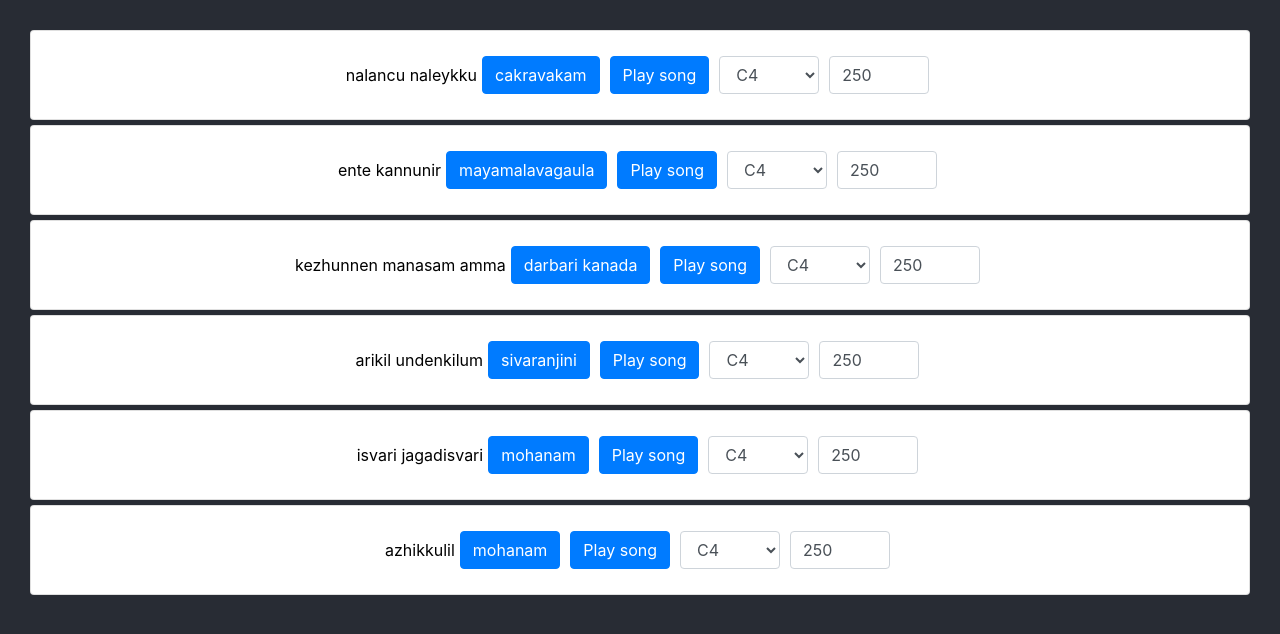
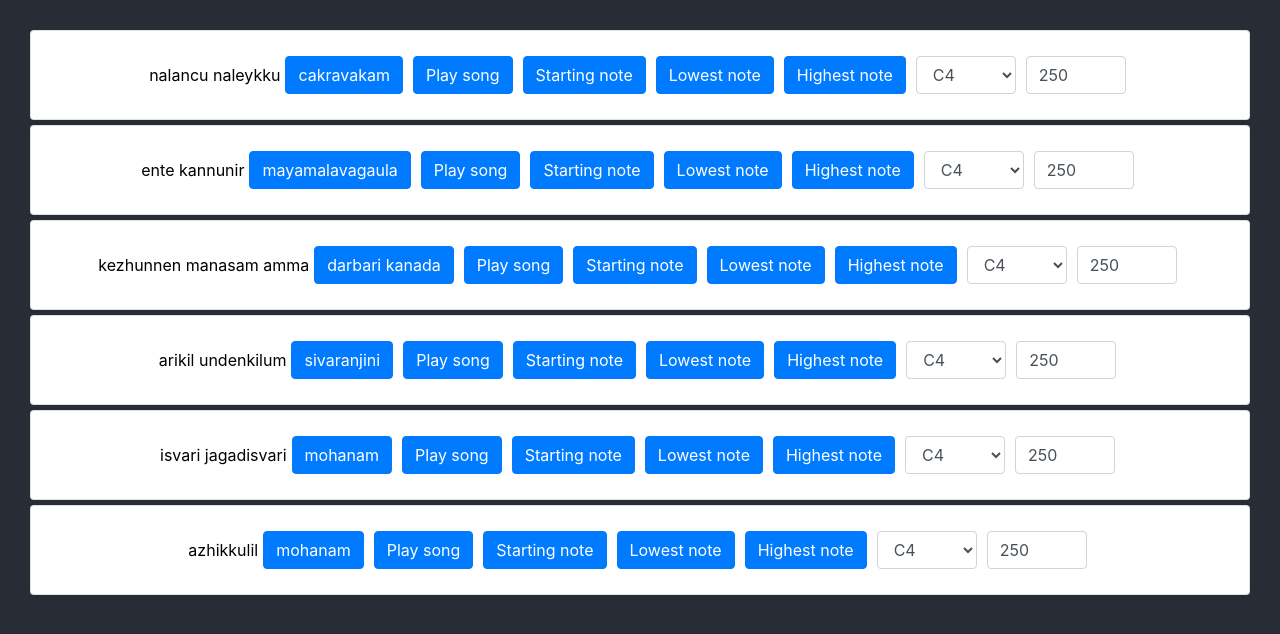
Before and after one commit to arunganesan/music-machine, a React (Create React App) app in the folder raga-player/: page / in a window 1280 px wide. Shown: the top 634 px of the page. Built offline with nearby package versions, Linux system fonts and the light colour scheme; the HTML template or start-up script is replaced by a standard one.

Commit message:
wowwww added lowest and highest notes

```diff
--- a/raga-player/src/App.css
+++ b/raga-player/src/App.css
@@ -27,7 +27,6 @@
 .song-card {
   margin: 5px;
   padding: 0px;
-  /* width: 500px; */
 }
 
 
--- a/raga-player/src/App.tsx
+++ b/raga-player/src/App.tsx
@@ -13,6 +13,10 @@ import { setConstantValue } from 'typescript';
 
 type ShrutiMap = { [key: string]: number };
 type TempoMap = { [key: string]: number };
+type SemitoneAndDuration = {
+  semitone: number,
+  duration: number,
+};
 
 function sleep(ms: number) {
   return new Promise(resolve => setTimeout(resolve, ms));
@@ -20,11 +24,11 @@ function sleep(ms: number) {
 
 async function playRaga(ragaName: string, shruti: number, speed: number) {
   const notes = _.join(RAGAS[ragaName], ' ').split(' ');
-  await playNotes(notes, shruti, speed, {});
+  const semitonesAndDuration = getSemitoneAndDuration(notes, shruti, speed, {});
+  await playSemitonesAndDurations(semitonesAndDuration);
 }
 
-async function playSong(song: Song, shruti: number, speed: number) {
-  // Find the mapping from each note
+function getSemitonesAndDurationOfSong(song: Song, shruti: number, speed: number):  SemitoneAndDuration[] {
   const ragaNotes = _.join(RAGAS[song['raga']], ' ').split(' ');
   let mapping: { [key: string]: string } = {};
   ragaNotes.forEach(note => {
@@ -35,16 +39,45 @@ async function playSong(song: Song, shruti: number, speed: number) {
     }
   });
   const notes = _.join(song['notes'], ' ').split(' ');
-  await playNotes(notes, shruti, speed, mapping);
+  return getSemitoneAndDuration(notes, shruti, speed, mapping);
 }
 
-async function playNotes(
+async function playSong(song: Song, shruti: number, speed: number) {
+  const semitonesAndDuration = getSemitonesAndDurationOfSong(song, shruti, speed);
+  await playSemitonesAndDurations(semitonesAndDuration);
+}
+
+
+async function playStartingNote(song: Song, shruti: number) {
+  const semitonesAndDuration = getSemitonesAndDurationOfSong(song, shruti, 1000);
+  await playSemitonesAndDurations(semitonesAndDuration.slice(0, 1));
+}
+
+async function playLowestNote(song: Song, shruti: number) {
+  const semitonesAndDuration = getSemitonesAndDurationOfSong(song, shruti, 1000);
+  const lowest = _.minBy(semitonesAndDuration, semitoneAndDuration => semitoneAndDuration.semitone);
+  if (lowest !== undefined) {
+    await playSemitonesAndDurations([lowest]);
+  }
+}
+
+
+async function playHighestNote(song: Song, shruti: number) {
+  const semitonesAndDuration = getSemitonesAndDurationOfSong(song, shruti, 1000);
+  const lowest = _.maxBy(semitonesAndDuration, semitoneAndDuration => semitoneAndDuration.semitone);
+  if (lowest !== undefined) {
+    await playSemitonesAndDurations([lowest]);
+  }
+}
+
+
+function getSemitoneAndDuration(
   notes: string[],
   shruti: number,
   speed: number,
   mapping: { [key: string]: string }
-) {
-  const synth = new Tone.AMSynth().toMaster();
+): SemitoneAndDuration[] {
+  let semitoneAndDurations: SemitoneAndDuration[] = [];
 
   for (let i = 0; i < notes.length; i++) {
     let note = notes[i];
@@ -68,11 +101,26 @@ async function playNotes(
     }
 
     const mappednote = _.has(mapping, note) ? mapping[note] : note;
-    const semitone = NOTE_RAGA_MAP.indexOf(mappednote) + octave * 12;
+    const semitone = NOTE_RAGA_MAP.indexOf(mappednote) + octave * 12 + shruti;
+    semitoneAndDurations.push({
+      'semitone': semitone,
+      'duration': duration
+    });
+  }
+
+  return semitoneAndDurations;
+}
+
+async function playSemitonesAndDurations(
+  semitonesAndDuration: SemitoneAndDuration[]
+) {
+  // const semitonesAndDuration = getSemitoneAndDuration(notes, shruti, speed, mapping);
+  const synth = new Tone.AMSynth().toMaster();
+  for (let i = 0; i < semitonesAndDuration.length; i++) {
     // @ts-ignore
-    const frequency = Tone.Frequency('C4').transpose(shruti + semitone);
-    synth.triggerAttackRelease(frequency, duration);
-    await sleep(duration);
+    const frequency = Tone.Frequency('C4').transpose(semitonesAndDuration[i].semitone);
+    synth.triggerAttackRelease(frequency, semitonesAndDuration[i].duration);
+    await sleep(semitonesAndDuration[i].duration);
   }
   synth.triggerRelease();
 }
@@ -126,7 +174,7 @@ export default function App() {
                 <div className='song-title'>{song}</div>
 
                 <Button
-                onClick={async () =>
+                  onClick={async () =>
                     await playRaga(
                       SONGS[song]['raga'],
                       shrutiMap[song] ?? DEFAULT_SHRUTI,
@@ -142,6 +190,30 @@ export default function App() {
                       tempoMap[song] ?? DEFAULT_TEMPO)}>
                   Play song
                 </Button>
+
+                <Button
+                  onClick={async () => await playStartingNote(SONGS[song],
+                    shrutiMap[song] ?? DEFAULT_SHRUTI,)
+                  }>
+                  Starting note
+                </Button>
+
+
+                <Button
+                   onClick={async () => await playLowestNote(SONGS[song],
+                    shrutiMap[song] ?? DEFAULT_SHRUTI,)
+                  }>
+                  Lowest note
+                </Button>
+
+
+                <Button
+                  onClick={async () => await playHighestNote(SONGS[song],
+                    shrutiMap[song] ?? DEFAULT_SHRUTI,)
+                  }>
+                  Highest note
+                </Button>
+
 
                 <Form.Control
                   className='song-shruti-input'
```
Also changed, not shown: raga-player/src/TODO.md (+0 -1 lines).
